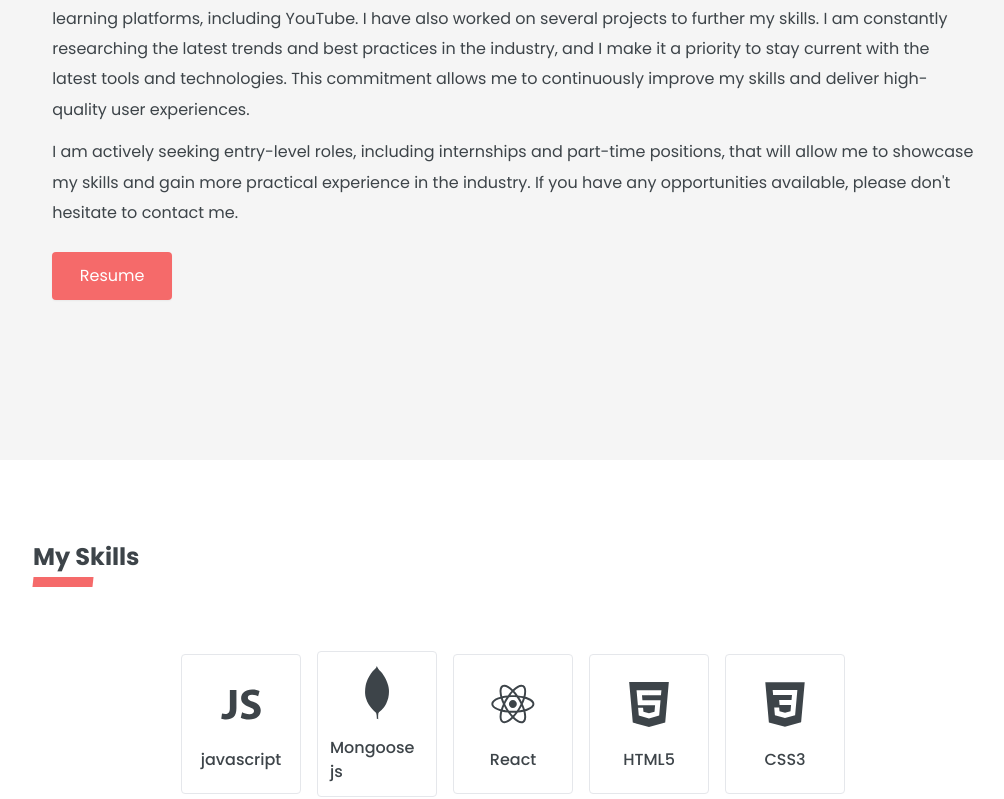
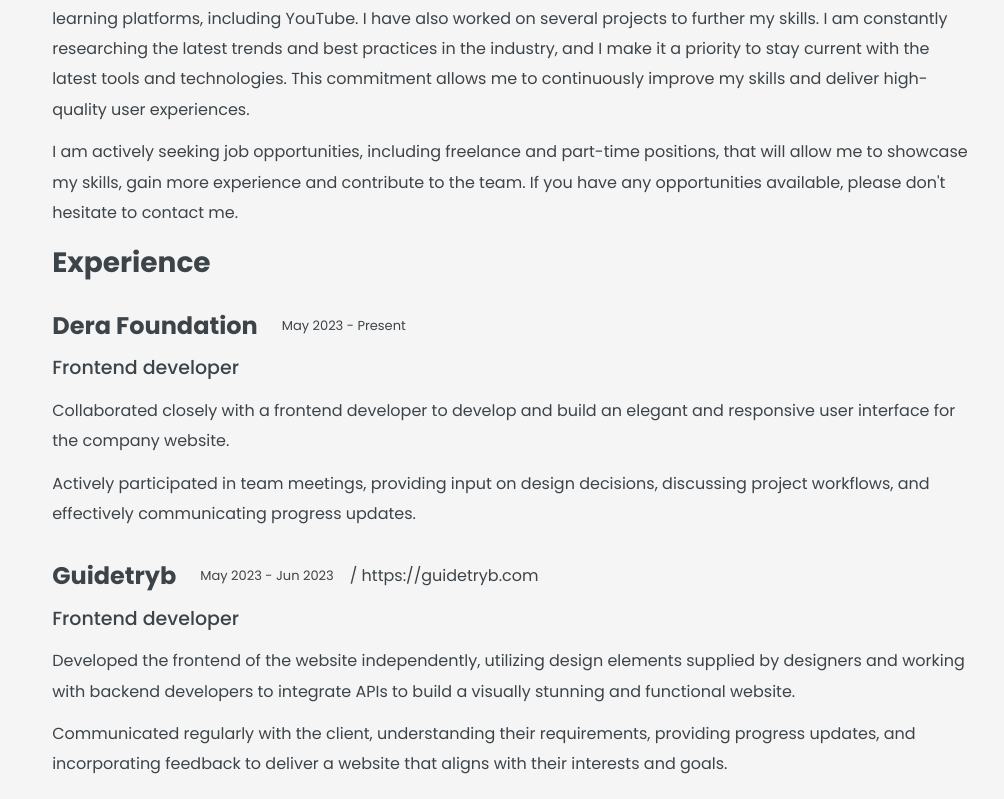
Before and after one commit to Simplyauf/PORTFOLIO-SITE, a React (Vite) app: page / in a window 1280 px wide. Shown: the part 1141-1940 px from the top of the page, without its empty margins (127-1131 px from the left). Built offline with nearby package versions, Linux system fonts and the light colour scheme.

Commit message:
feat : experience section

```diff
--- a/src/components/aboutMe.jsx
+++ b/src/components/aboutMe.jsx
@@ -46,10 +46,60 @@ export const AboutMe = () => {
           transition={{ duration: 1, ease: "easeInOut" }}
           className="leading-[190%] mt-3 2xl:text-lg "
         >
-          I am actively seeking entry-level roles, including internships and part-time positions, that will allow me to
-          showcase my skills and gain more practical experience in the industry. If you have any opportunities
+          I am actively seeking job opportunities, including freelance and part-time positions, that will allow me to
+          showcase my skills, gain more  experience and contribute to the team. If you have any opportunities
           available, please don&apos;t hesitate to contact me.
         </motion.p>
+        <motion.div
+        variants={fadeOutMoveUpVariants}
+        initial="initial"
+        whileInView="animate"
+        transition={{ duration: 1, ease: "easeInOut" }}
+        className="leading-[190%] mt-5 "
+      >
+      <h2 className="font-bold text-[28px]">Experience</h2>
+      <div className="w-full flex-col mt-8 flex justify-between">
+
+            <div className=" experiences">
+
+              <div className="flex items-center "> <h1 className="text-[24px] font-bold">Dera Foundation</h1>
+              <span className="text-[13px] ml-6 font-extralight  experiences">
+                May 2023 - Present
+            </span>
+              </div>
+              <h3 className="text-[19px] mt-3 font-medium">Frontend developer</h3>
+              <ul className="lg:space-y-3 space-y-6  mt-3">
+                <li className="text-[16px] ">
+                Collaborated closely with a frontend developer to develop and build an elegant and responsive user interface for the company website.
+                </li>
+                <li className="text-[16px] ">
+                Actively participated in team meetings, providing input on design decisions, discussing project workflows, and effectively communicating progress updates.
+                </li>
+              </ul>
+            </div>
+          </div>
+          <div className="w-full flex-col  flex justify-between mt-8">
+
+          <div className=" experiences">
+
+            <div className="flex items-center "> <h1 className="text-[24px] font-bold">Guidetryb</h1>
+            <span className="text-[13px] ml-6 font-extralight  experiences">
+              May 2023 - Jun 2023
+          </span>
+          <span className="italics ml-4">/ https://guidetryb.com</span>
+            </div>
+            <h3 className="text-[19px] mt-3 font-medium">Frontend developer</h3>
+            <ul className="lg:space-y-3 space-y-6  mt-3">
+              <li className="text-[16px]">
+              Developed the frontend of the website independently, utilizing design elements supplied by designers and working with backend developers to integrate APIs to build a visually stunning and functional website.
+              </li>
+              <li className="text-[16px] ">
+              Communicated regularly with the client, understanding their requirements, providing progress updates, and incorporating feedback to deliver a website that aligns with their interests and goals.
+              </li>
+            </ul>
+          </div>
+        </div>
+      </motion.div>
         <a
           target="_blank"
           rel="noreferrer"
```
